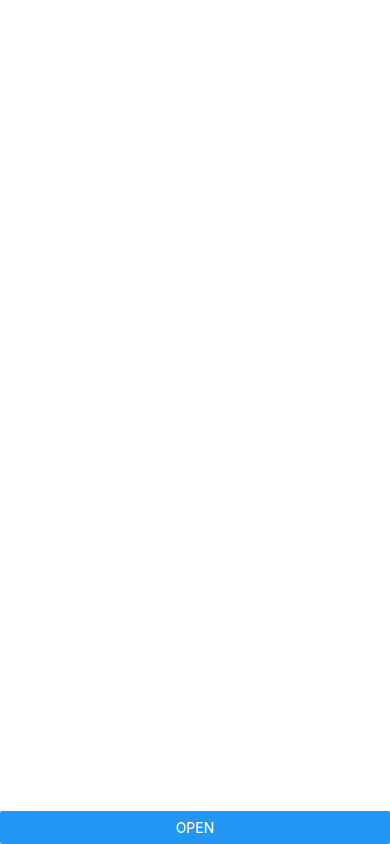
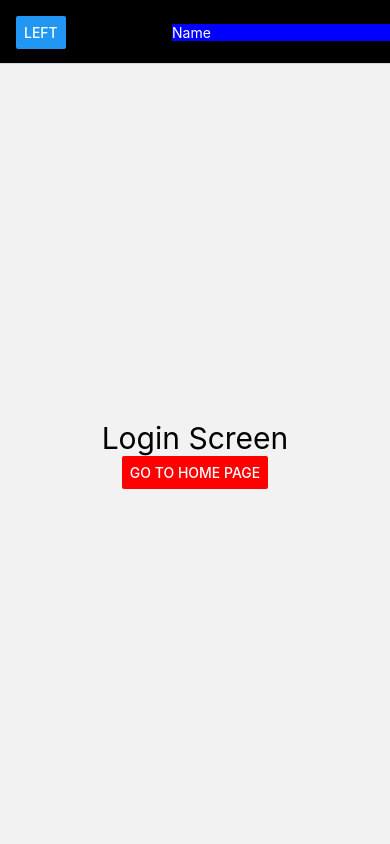
Before and after one commit to ayushvora01/React.Native, a React Native app: screen / in a window 390 px wide. Built offline with nearby package versions, Linux system fonts and the light colour scheme.

Commit message:
Stack Navigation with two Screens with Components

```diff
--- a/App.tsx
+++ b/App.tsx
@@ -22,7 +22,14 @@ import {
   TouchableOpacity,
   ActivityIndicator,
   Modal,
+  Pressable,
+  Platform,
+  TextInput,
 } from 'react-native';
+
+import {NavigationContainer} from '@react-navigation/native';
+import {createNativeStackNavigator} from '@react-navigation/native-stack'
+import WebView, { } from 'react-native-webview';
 
 import {
   Colors,
@@ -31,59 +38,56 @@ import {
   LearnMoreLinks,
   ReloadInstructions,
 } from 'react-native/Libraries/NewAppScreen';
+import {Login} from'./components/Login';
+import {Home} from './components/Home';
 
 type SectionProps = PropsWithChildren<{
   title: string;
 }>;
 
+const Stack = createNativeStackNavigator();
 
 function App(): JSX.Element {
   const isDarkMode = useColorScheme() === 'dark';
 
-  const[showModal,setShowModal]=useState(false);
+  const btnAction = () =>{
+    console.warn("Button pressed")
+  }
 
   return (
-    <View style={Styles.main}>
-      <Modal transparent={true} visible={showModal} animationType='slide'>
-        <View style={Styles.centeredView}>
-          <View style={Styles.modalView}>
-            <Text style={Styles.modalText}>Hello, I am Ayush</Text>
-            <Button title='Close' onPress={()=>setShowModal(false)}/>
-          </View>
-        </View>
-      </Modal>
-      <View style={Styles.buttonView}>
-        <Button title='Open' onPress={()=>setShowModal(true)}/></View>
-    </View>
+    <NavigationContainer>
+      <Stack.Navigator screenOptions={{
+          headerStyle:{
+            backgroundColor:'yellow',
+          },
+          headerTitleStyle:{
+            fontSize:30,
+            color:'black'
+          }
+          }}>
+        <Stack.Screen name='Login' component={Login}
+          options={{
+            headerTitle:()=><Button title='Left' onPress={btnAction}/>,
+            headerRight:()=><Headers/>,
+            title:'Login Screen',
+            // headerTitleAlign:'center',
+          headerStyle:{
+            backgroundColor:'black',
+          },
+          headerTitleStyle:{
+            fontSize:30,
+            color:'white'
+          }
+          }}/>
+        <Stack.Screen name='Home' component={Home} />
+      </Stack.Navigator>
+    </NavigationContainer>
   );
 }
 
-const Styles = StyleSheet.create({
-  main: {
-    flex: 1,
-  },
-  buttonView: {
-    flex: 1,
-    justifyContent: 'flex-end',
-  },
-  centeredView: {
-    flex: 1,
-    justifyContent: 'center',
-    alignItems: 'center',
-  },
-  modalView: {
-    backgroundColor: 'black',
-    padding: 30,
-    borderRadius: 20,
-    shadowColor: 'black',
-    elevation: 5,
-  },
-  modalText: {
-    fontSize: 30,
-    fontWeight: '400',
-    color: 'white',
-    marginBottom: 20,
-  }
-})
-
+const Headers =()=>{
+  return(
+    <TextInput placeholder='Name' style={{color:'white',backgroundColor:'blue'}}/>
+  )
+}
 export default App;
--- /dev/null
+++ b/components/Home.js
@@ -0,0 +1,27 @@
+import {
+    SafeAreaView,
+    ScrollView,
+    StatusBar,
+    StyleSheet,
+    Text,
+    useColorScheme,
+    View,
+    Button,
+    FlatList,
+    SectionList,
+    TouchableHighlight,
+    TouchableOpacity,
+    ActivityIndicator,
+    Modal,
+    Pressable,
+    Platform,
+    TextInput,
+  } from 'react-native';
+
+export const Home =(props)=>{
+    return(
+      <View style={{flex:1, justifyContent:'center', alignItems:'center'}}>
+        <Text style={{fontSize:30, color:'black'}}>Home Screen</Text>
+      </View>
+    )
+  }
--- /dev/null
+++ b/components/Login.js
@@ -0,0 +1,28 @@
+import {
+    SafeAreaView,
+    ScrollView,
+    StatusBar,
+    StyleSheet,
+    Text,
+    useColorScheme,
+    View,
+    Button,
+    FlatList,
+    SectionList,
+    TouchableHighlight,
+    TouchableOpacity,
+    ActivityIndicator,
+    Modal,
+    Pressable,
+    Platform,
+    TextInput,
+  } from 'react-native';
+
+export const Login = (props) => {
+    return(
+      <View style={{flex:1, justifyContent:'center', alignItems:'center'}}>
+        <Text style={{fontSize:30, color:'black'}}>Login Screen</Text>
+        <Button title='Go to Home Page' onPress={()=>props.navigation.navigate("Home")} color={'red'}/>
+      </View>
+    )
+  }
```
Also changed, not shown: package.json (+6 -1 lines), 1 other file (tests, documents, lock files or other folders).
